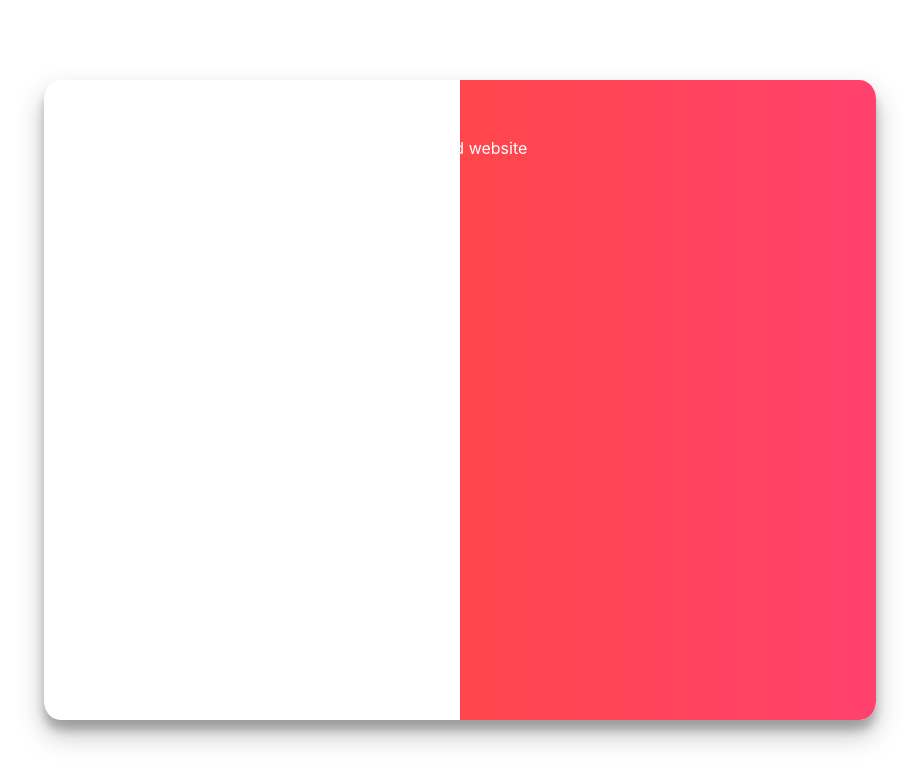
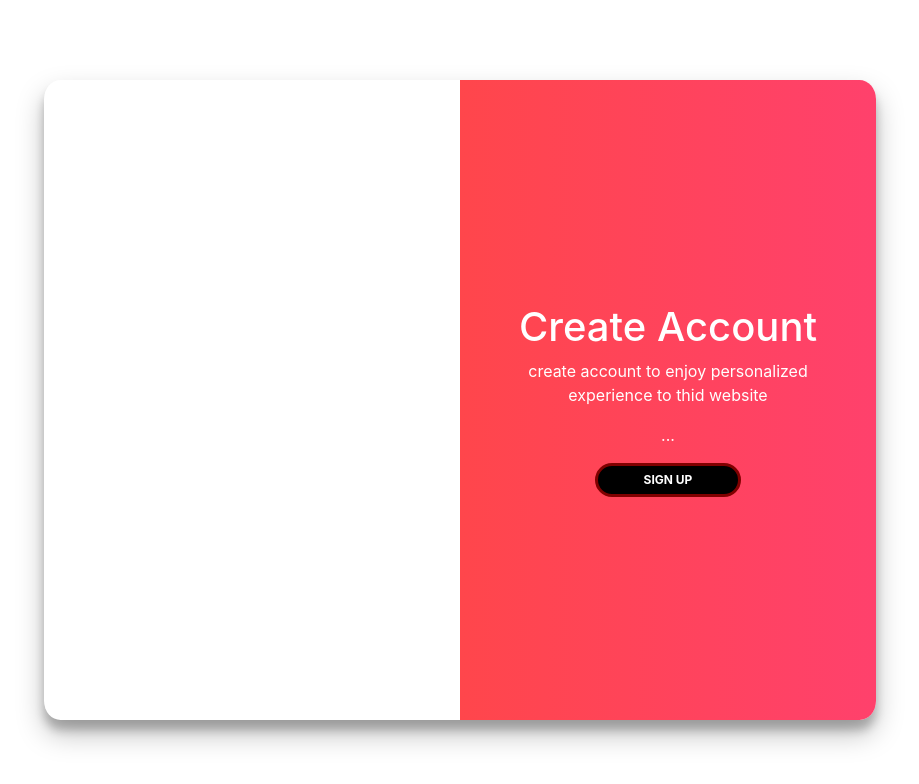
Before and after one commit to HozefaRauf/website2, a React (Create React App) app in the folder website/: page / in a window 1280 px wide. Shown: the top 784 px of the page, without its empty margins (180-1099 px from the left). Built offline with nearby package versions, Linux system fonts and the light colour scheme.

Commit message:
right-banner

```diff
--- a/website/src/css/LoginSignup.css
+++ b/website/src/css/LoginSignup.css
@@ -91,6 +91,13 @@
 .left-banner.active{
     transform: translateX(0);
 }
+.right-banner{
+    right: 0;
+    transform: translateX(0);
+}
+.right-banner.active{
+    transform: translateX(20%);
+}
 .login-form{
     display: flex;
     flex-direction: column;
--- a/website/src/js/LoginSignup.js
+++ b/website/src/js/LoginSignup.js
@@ -40,7 +40,7 @@ export default function LoginSignup() {
 
             </div>
 
-            <div className='right-banner' activity={signin}>
+            <div className={`banners right-banner ${!signin ? 'active' : ''}`}>
             <h1>Create Account</h1>
             <p>create account to enjoy personalized experience to thid website</p>
             <p>...</p>
```
